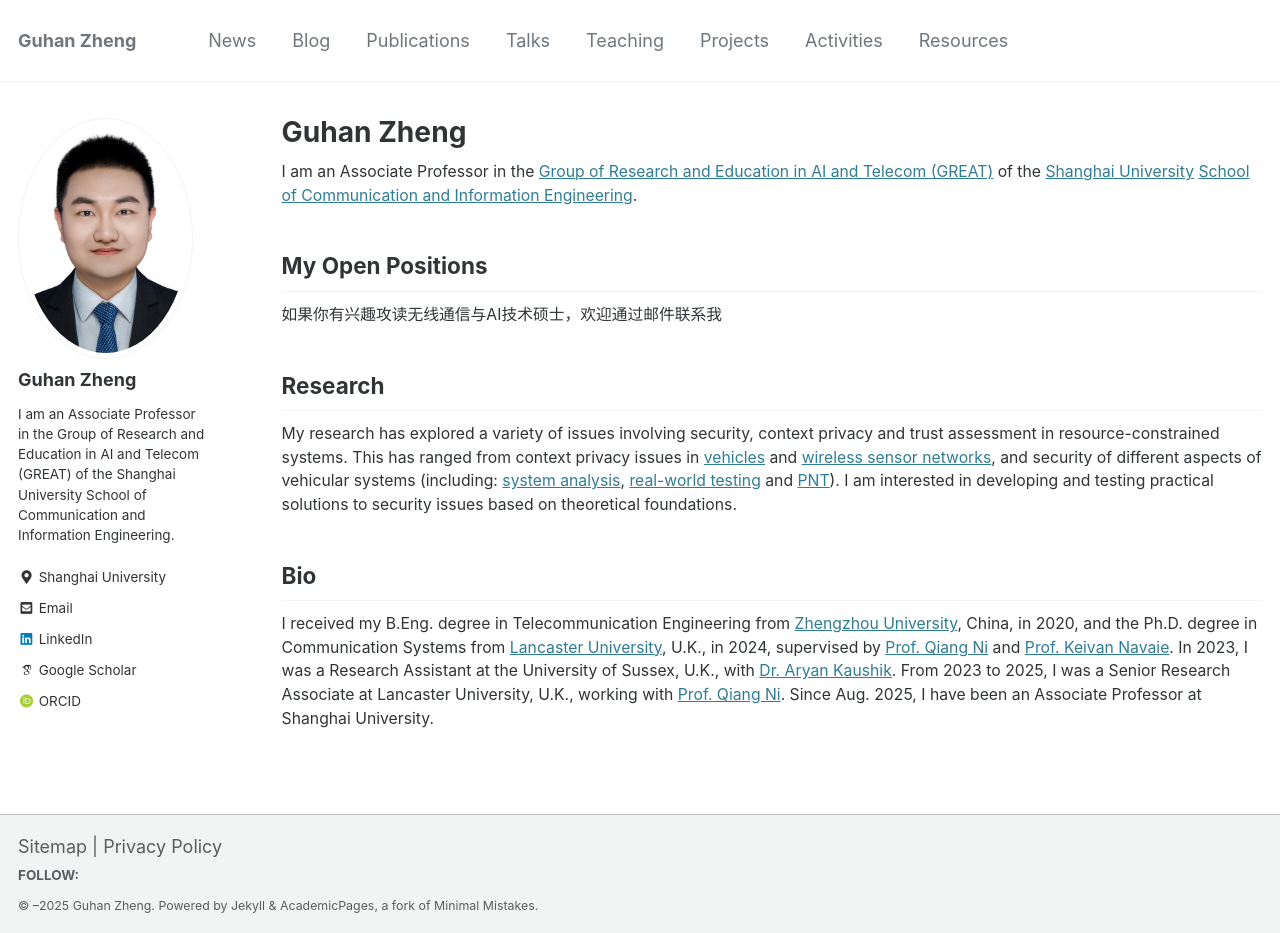
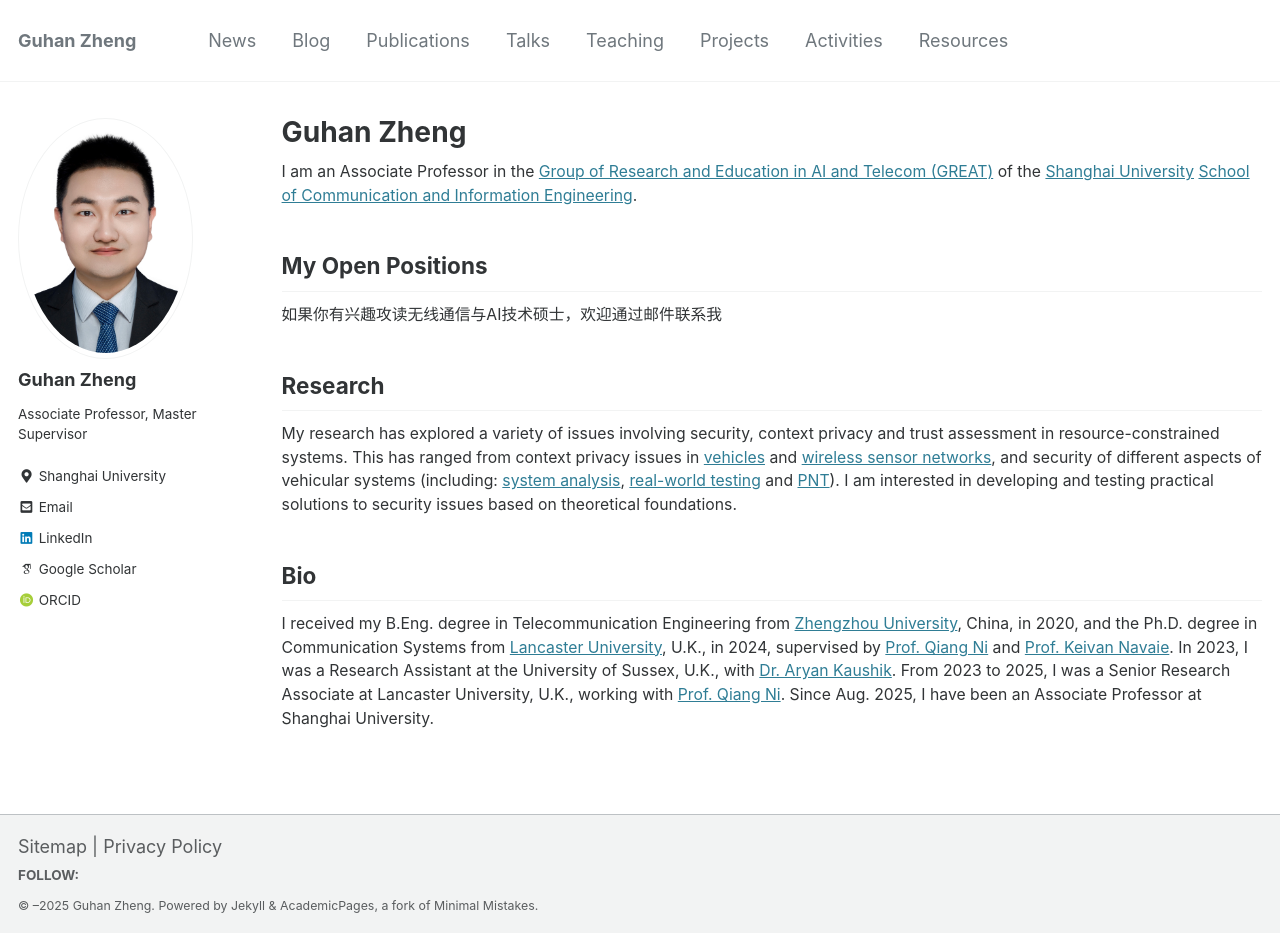
Before and after one commit to Guhan328/Guhan328.github.io, a Jekyll site: the page built from _pages/about.md, in a window 1280 px wide and 933 px high. Built offline with Jekyll 4.4.1, drawn with Linux system fonts in a browser that asks for light colours.

Commit message:
Update _config.yml

```diff
--- a/_config.yml
+++ b/_config.yml
@@ -23,7 +23,7 @@ atom_feed:
 author:
   name             : "Guhan Zheng"
   avatar           : "/images/2寸照.jpg"
-  bio              : "I am an Associate Professor in the [Group of Research and Education in AI and Telecom (GREAT)](https://scie.shu.edu.cn/info/1281/6334.htm) of the [Shanghai University](https://en.shu.edu.cn/) [School of Communication and Information Engineering](https://scie-en.shu.edu.cn/)."
+  bio              : "Associate Professor, Master Supervisor"
 
   employer         : "Shanghai University"
   employer_url     : "https://en.shu.edu.cn/"
```
